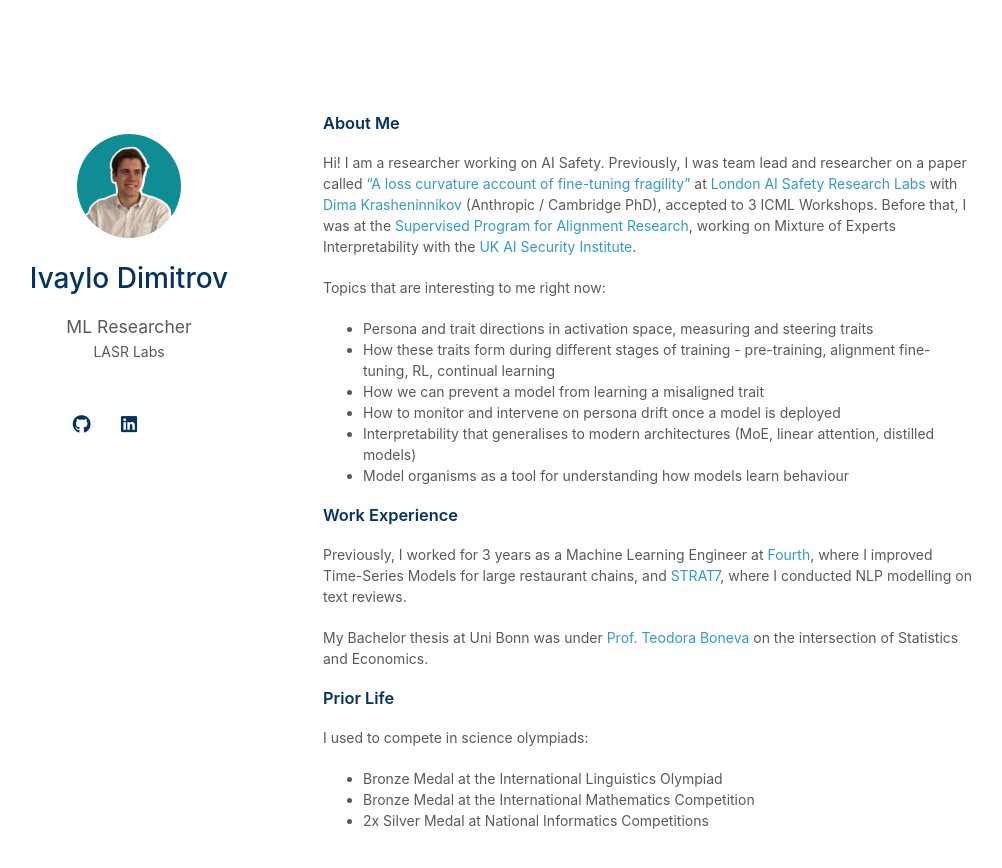
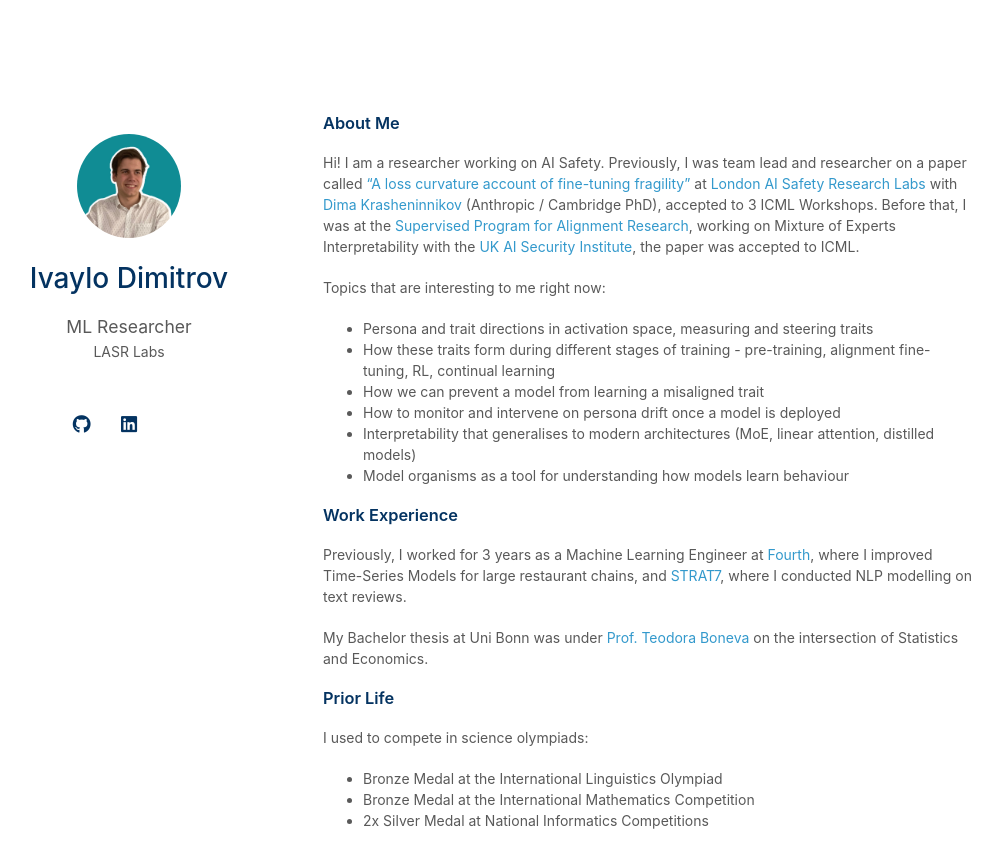
Before and after one commit to ipdimitrov/ipdimitrov.github.io, a Jekyll site: the page built from index.md, in a window 1280 px wide and 922 px high. Shown: the top 868 px of the window, without its empty margins (147-1149 px from the left). Built offline with Jekyll 4.4.1, drawn with Linux system fonts in a browser that asks for light colours; a style sheet for code colours, icons or effects is not loaded; our own code applies the rules of GitHub Pages for plain Markdown files.

Commit message:
Update index.md

```diff
--- a/index.md
+++ b/index.md
@@ -4,7 +4,7 @@ layout: homepage
 
 ### About Me
 
-Hi! I am a researcher working on AI Safety. Previously, I was team lead and researcher on a paper called ["A loss curvature account of fine-tuning fragility"](https://openreview.net/forum?id=Mppm6nh5qO) at [London AI Safety Research Labs](https://lasrlabs.org/) with [Dima Krasheninnikov](https://krasheninnikov.github.io/) (Anthropic / Cambridge PhD), accepted to 3 ICML Workshops. Before that, I was at the [Supervised Program for Alignment Research](https://sparai.org/), working on Mixture of Experts Interpretability with the [UK AI Security Institute](https://www.aisi.gov.uk/).
+Hi! I am a researcher working on AI Safety. Previously, I was team lead and researcher on a paper called ["A loss curvature account of fine-tuning fragility"](https://openreview.net/forum?id=Mppm6nh5qO) at [London AI Safety Research Labs](https://lasrlabs.org/) with [Dima Krasheninnikov](https://krasheninnikov.github.io/) (Anthropic / Cambridge PhD), accepted to 3 ICML Workshops. Before that, I was at the [Supervised Program for Alignment Research](https://sparai.org/), working on Mixture of Experts Interpretability with the [UK AI Security Institute](https://www.aisi.gov.uk/), the paper was accepted to ICML.
 
 Topics that are interesting to me right now:
 - Persona and trait directions in activation space, measuring and steering traits
```
